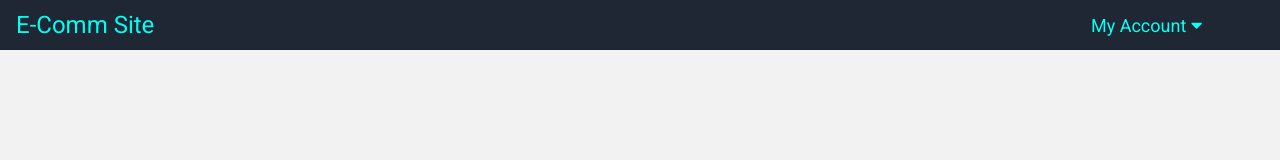
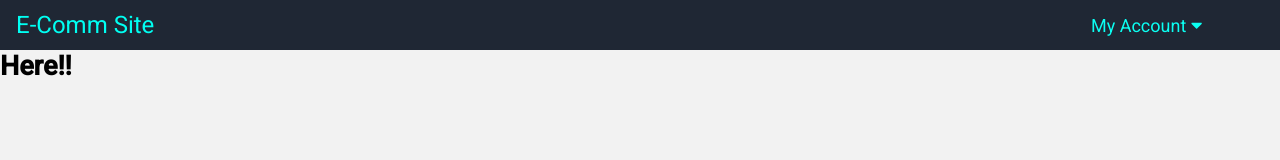
Before and after one commit to softdevpro9/react-ecommerce-frontend, a React (Create React App) app: page /businesses/1/products/1/edit in a window 1280 px wide. Shown: the top 160 px of the page. Built offline with nearby package versions, Linux system fonts and the light colour scheme; no server answers.

Commit message:
Change file name for NewBusiness to BusinessNew

```diff
--- a/src/App.js
+++ b/src/App.js
@@ -8,7 +8,7 @@ import Home from './components/dashboard/Home'
 import About from './components/About'
 import Wishlist from './components/Wishlist'
 import Navbar from './components/layout/Navbar'
-import NewBusiness from './components/businesses/NewBusiness'
+import BusinessNew from './components/businesses/BusinessNew'
 import BusinessProducts from './components/businesses/BusinessProducts'
 import BusinessProduct from './components/businesses/BusinessProduct'
 import BusinessEdit from './components/businesses/BusinessEdit'
@@ -18,7 +18,7 @@ import { getCurrentUser } from './actions/currentUser'
 import { fetchProducts } from './actions/product'
 import BusinessesContainer from './containers/BusinessesContainer'
 import ProductNew from './components/products/ProductNew'
-
+import ProductEdit from './components/products/ProductEdit'
 
 
 class App extends Component {
@@ -47,7 +47,7 @@ class App extends Component {
           <Route path='/wishlist' component={Wishlist} />
           <Route exact path='/category/:id/products' component={CategoryProducts} />
           <Route exact path='/category/:id/products/:id' component={CategoryProduct} />
-          <Route exact path='/businesses/new' component={NewBusiness} />
+          <Route exact path='/businesses/new' component={BusinessNew} />
           <Route exact path='/businesses' component={BusinessesContainer} />
           <Route exact path='/businesses/:id' render={props => {
             const business = businesses.businesses.find(business => business.id === props.match.params.id)
@@ -62,10 +62,10 @@ class App extends Component {
             return <BusinessEdit business={business} {...props} />
            }
           }/>
+
+          <Route exact path ='/businesses/:id/products/:id' component={BusinessProduct} />
           <Route exact path ='/businesses/:id/products/new' component={ProductNew} />
-          <Route exact path ='/businesses/:id/products/:id' component={BusinessProduct} />
-
-
+          <Route exact path ='/businesses/:id/products/:id/edit' component={ProductEdit} />
         </Switch>
       </div>
     );
--- a/src/components/businesses/BusinessProduct.js
+++ b/src/components/businesses/BusinessProduct.js
@@ -50,7 +50,7 @@ class BusinessProduct extends Component {
                     <br></br>
                     <br></br>
 
-                    <Link to={`/businesses/${productBusinessId}/products/${product.attributes.id}/edit`} className="edit-link">Edit Product</Link>
+                    <Link to={`/businesses/${productBusinessId}/products/${product.id}/edit`} className="edit-link">Edit Product</Link>
                     <br></br>
                 </div>
             </div>
--- a/src/components/products/ProductEdit.js
+++ b/src/components/products/ProductEdit.js
@@ -1,11 +1,12 @@
 import React, { Component } from 'react';
+
 
 class ProductEdit extends Component {
     state = {  }
     render() {
-        return (
-            <div></div>
-         );
+        return ( <div>
+            <h2>Here!!</h2>
+        </div> );
     }
 }
 
```
